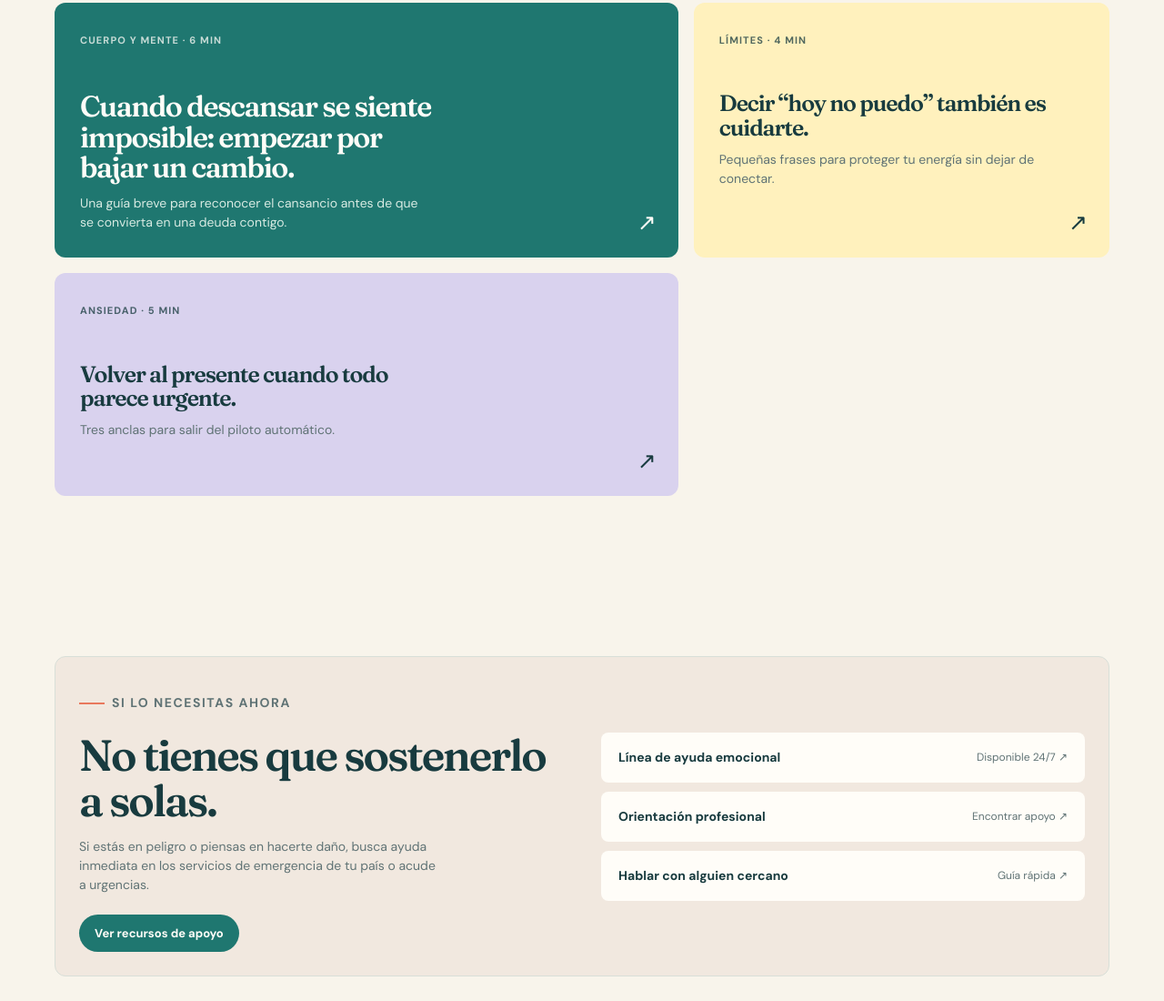
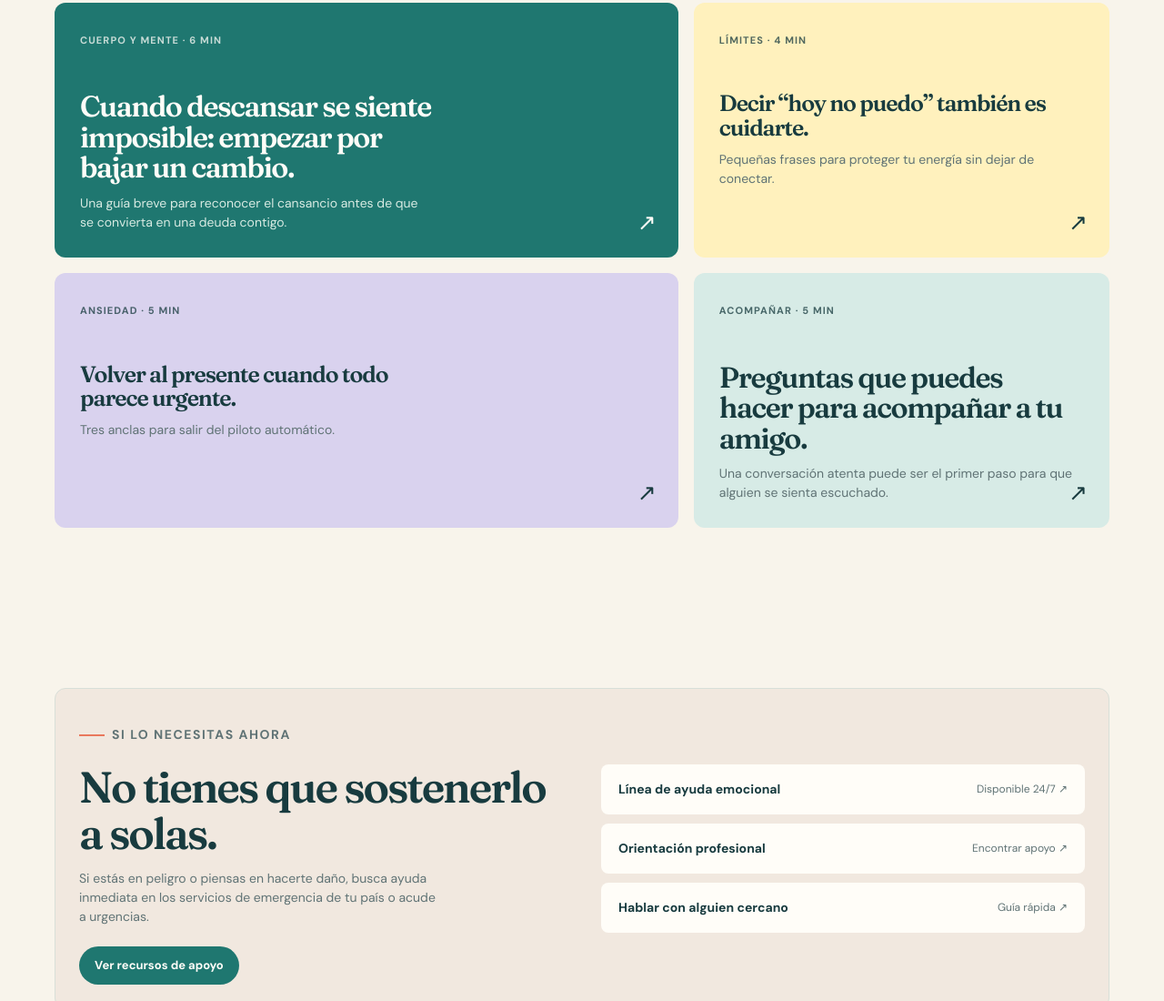
Before and after one commit to sebastianlop23a/ayuda_mental, a plain HTML site: page index.html in a window 1280 px wide. Shown: the part 2125-3225 px from the top of the page at 91% size. Drawn offline with Linux system fonts and the light colour scheme.

Commit message:
Update index.html

```diff
--- a/index.html
+++ b/index.html
@@ -277,6 +277,7 @@
 					<article class="article"><span class="article-tag">Cuerpo y mente · 6 min</span><h3>Cuando descansar se siente imposible: empezar por bajar un cambio.</h3><p>Una guía breve para reconocer el cansancio antes de que se convierta en una deuda contigo.</p><span class="article-arrow">↗</span></article>
 					<article class="article"><span class="article-tag">Límites · 4 min</span><h3>Decir “hoy no puedo” también es cuidarte.</h3><p>Pequeñas frases para proteger tu energía sin dejar de conectar.</p><span class="article-arrow">↗</span></article>
 					<article class="article"><span class="article-tag">Ansiedad · 5 min</span><h3>Volver al presente cuando todo parece urgente.</h3><p>Tres anclas para salir del piloto automático.</p><span class="article-arrow">↗</span></article>
+					<article class="article"><span class="article-tag">Acompañar · 5 min</span><h3>Preguntas que puedes hacer para acompañar a tu amigo.</h3><p>Una conversación atenta puede ser el primer paso para que alguien se sienta escuchado.</p><span class="article-arrow">↗</span></article>
 				</div>
 			</div>
 		</section>
```
